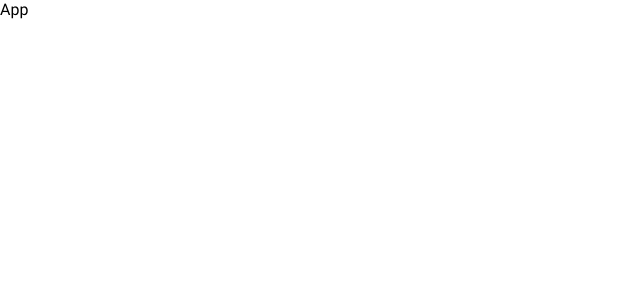
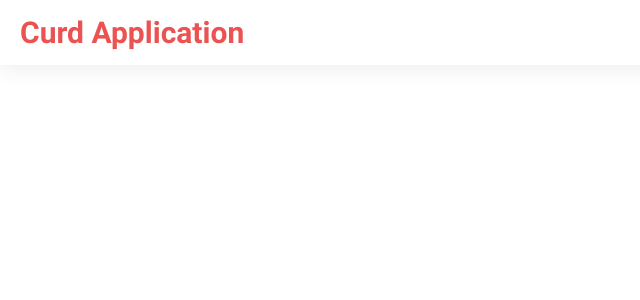
Before and after one commit to amirabasidev/curd-application, a React (Vite) app: page / in a window 1280 px wide. Shown: the top 300 px of the page, without its empty margins (0-640 px from the left). Built offline with nearby package versions, Linux system fonts and the light colour scheme.

Commit message:
style : ✨ create component Header

```diff
--- a/src/App.jsx
+++ b/src/App.jsx
@@ -1,6 +1,10 @@
+import Header from "./components/UI/header/Header";
+
 const App = () => {
   return (
-    <div>App</div>
+    <>
+      <Header />
+    </>
   )
 }
 
--- /dev/null
+++ b/src/components/UI/header/Header.jsx
@@ -0,0 +1,11 @@
+import classes from './header.module.css';
+
+const Header = () => {
+  return (
+    <header className={classes.header}>
+        <h1 className={classes.logo}>Curd Application</h1>
+    </header>
+  )
+}
+
+export default Header;
--- /dev/null
+++ b/src/components/UI/header/header.module.css
@@ -0,0 +1,8 @@
+.header{
+    padding: 15px 20px;
+    box-shadow: var(--box-shadow-sm);
+}
+.logo{
+    font-size: var(--font-size-xxl);
+    color: var(--color-red);
+}
```
